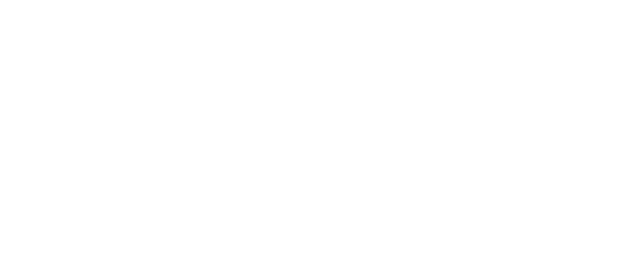
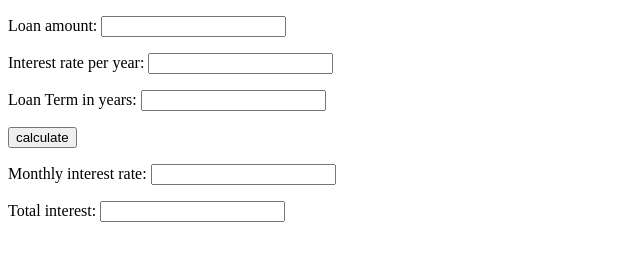
Before and after one commit to Javirb26/Workbook2_FinancialCalculators, a plain HTML site: page index.html in a window 1280 px wide. Shown: the whole page, without its empty margins (0-640 px from the left). Drawn offline with Linux system fonts and the light colour scheme.

Commit message:
added paragraph and input elements along with id attributes for the mortgage calculator

```diff
--- a/index.html
+++ b/index.html
@@ -8,6 +8,23 @@
 <body>
 
 
-    <script src="scripts/mortgageCalculator.js"></script>
+        <p>Loan amount: <input type="number" id="number1Field"></p>
+        <p>Interest rate per year: <input type="number" id="number2Field"></p>
+        <p>Loan Term in years: <input type="number" id="number3Field"></p>
+        <input type="button" value="calculate" id="calculateButton" />
+
+        <p>Monthly interest rate: <input type="number" id="answer1Field"></p>
+        <p>Total interest: <input type="number" id="answer2Field"></p>
+
+
+
+    <script src="scripts/mortgageCalculator.js">
+
+    </script>
+
+    <script>
+        window.onload = handleOnload;
+    </script>
+
 </body>
 </html>
```
